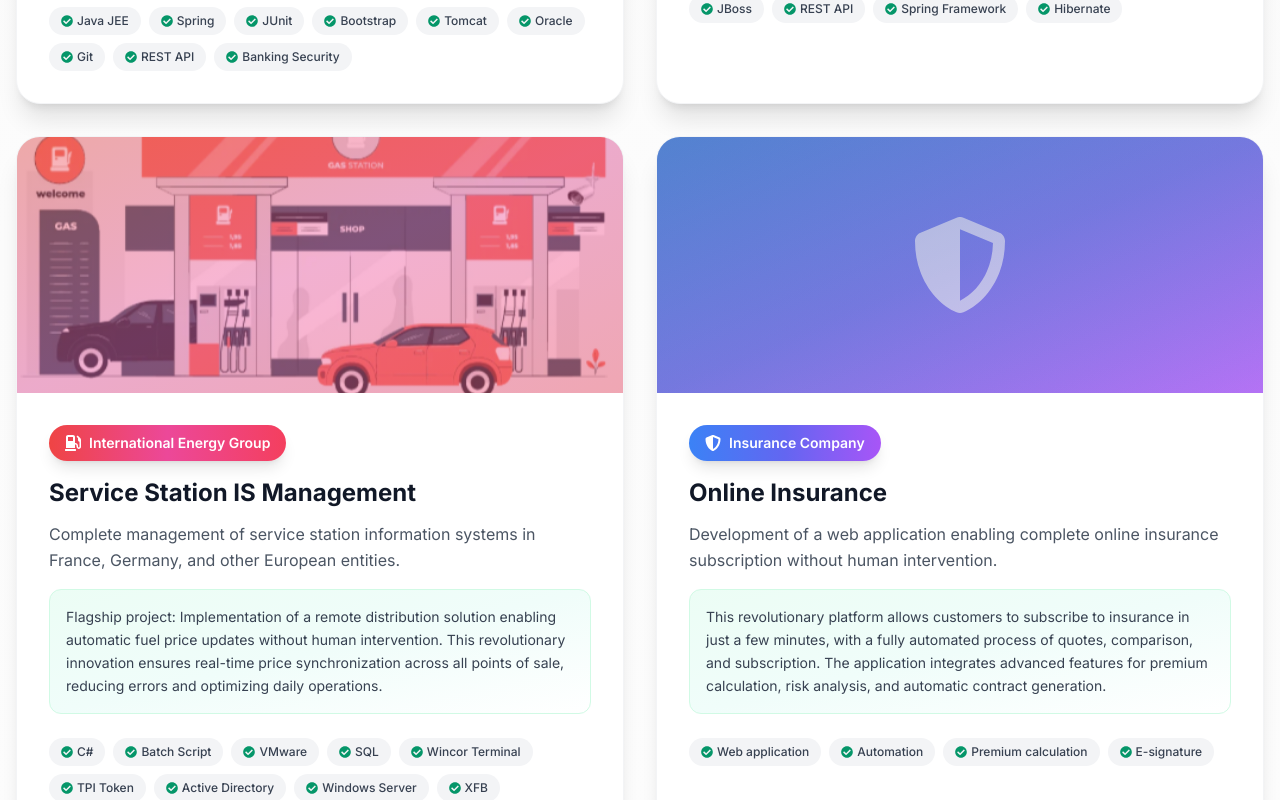
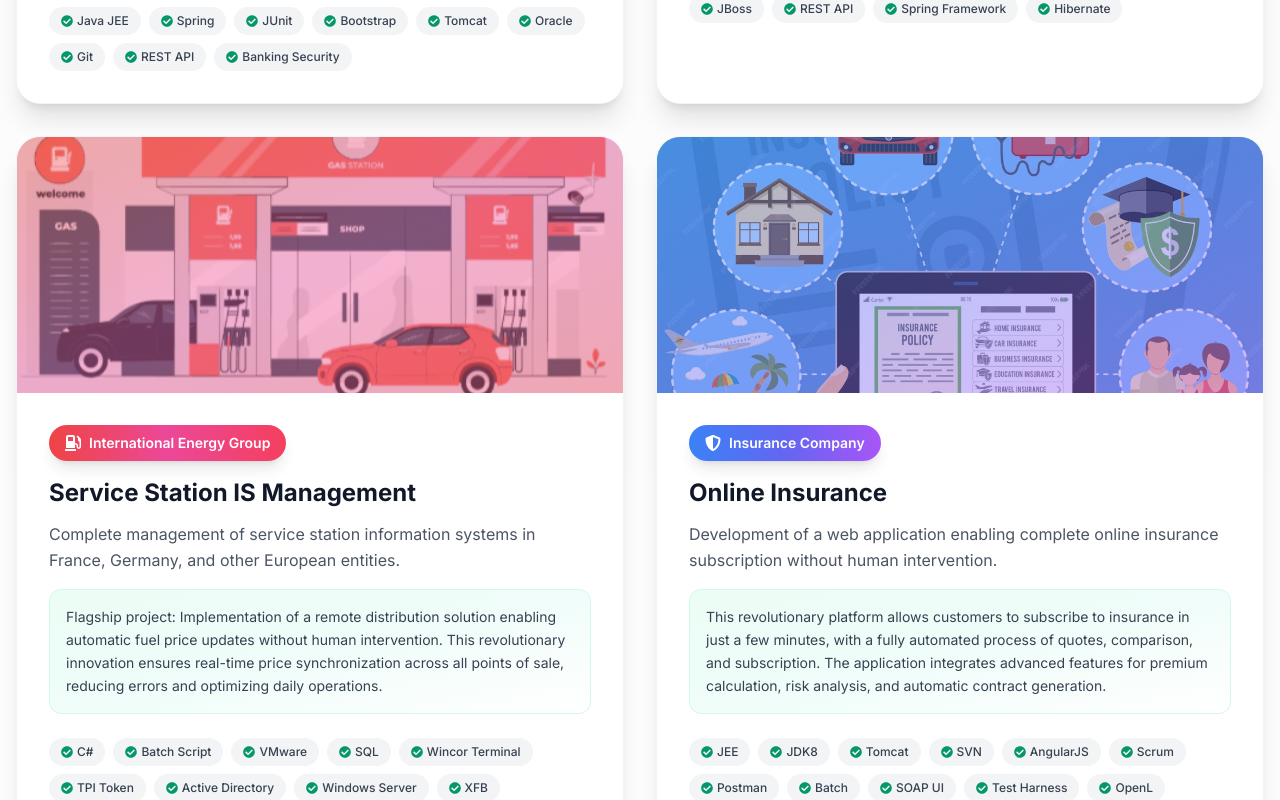
Before and after one commit to mhdaouda/gloriam-consulting, a Next.js app: page /en/projects in a window 1280 px wide. Shown: the part 1000-1800 px from the top of the page. Built offline with nearby package versions, Linux system fonts and the light colour scheme.

Commit message:
feat: Mettre à jour le projet assurance avec image et technologies détaillées

```diff
--- a/src/app/_translations/en.json
+++ b/src/app/_translations/en.json
@@ -201,8 +201,8 @@
         "client": "Insurance Company",
         "description": "Development of a web application enabling complete online insurance subscription without human intervention.",
         "details": "This revolutionary platform allows customers to subscribe to insurance in just a few minutes, with a fully automated process of quotes, comparison, and subscription. The application integrates advanced features for premium calculation, risk analysis, and automatic contract generation.",
-        "technologies": "Web application • Automation • Premium calculation • E-signature",
-        "image": "/images/projects/insurance.jpg"
+        "technologies": "JEE • JDK8 • Tomcat • SVN • AngularJS • Scrum • Postman • Batch • SOAP UI • Test Harness • OpenL • MySQL • TestingTools",
+        "image": "/images/projects/assurances.jpg"
       },
       {
         "title": "Banking Data Management",
--- a/src/app/_translations/fr.json
+++ b/src/app/_translations/fr.json
@@ -200,8 +200,8 @@
         "client": "Compagnie d'Assurance",
         "description": "Développement d'une application web permettant la souscription complète d'assurances en ligne, sans intervention humaine.",
         "details": "Cette plateforme révolutionnaire permet aux clients de souscrire une assurance en quelques minutes, avec un processus entièrement automatisé de devis, comparaison et souscription. L'application intègre des fonctionnalités avancées de calcul de primes, d'analyse de risques et de génération automatique de contrats.",
-        "technologies": "Application web • Automatisation • Calcul de primes • E-signature",
-        "image": "/images/projects/insurance.jpg"
+        "technologies": "JEE • JDK8 • Tomcat • SVN • AngularJS • Scrum • Postman • Batch • SOAP UI • Test Harness • OpenL • MySQL • TestingTools",
+        "image": "/images/projects/assurances.jpg"
       },
       {
         "title": "Gestion de Data Bancaire",
--- a/src/app/en/projects/page.tsx
+++ b/src/app/en/projects/page.tsx
@@ -97,7 +97,7 @@ export default function Projects() {
               >
                 {/* Image Section */}
                 <div className="relative h-64 overflow-hidden bg-gradient-to-br from-gray-100 to-gray-200">
-                  {project.image && (project.image.includes('construction.jpeg') || project.image.includes('paiements.png') || project.image.includes('StationService.png')) ? (
+                  {project.image && (project.image.includes('construction.jpeg') || project.image.includes('paiements.png') || project.image.includes('StationService.png') || project.image.includes('assurances.jpg')) ? (
                     <>
                       <Image
                         src={project.image}
--- a/src/app/fr/projects/page.tsx
+++ b/src/app/fr/projects/page.tsx
@@ -97,7 +97,7 @@ export default function Projects() {
               >
                 {/* Image Section */}
                 <div className="relative h-64 overflow-hidden bg-gradient-to-br from-gray-100 to-gray-200">
-                  {project.image && (project.image.includes('construction.jpeg') || project.image.includes('paiements.png') || project.image.includes('StationService.png')) ? (
+                  {project.image && (project.image.includes('construction.jpeg') || project.image.includes('paiements.png') || project.image.includes('StationService.png') || project.image.includes('assurances.jpg')) ? (
                     <>
                       <Image
                         src={project.image}
```
Also changed, not shown: public/images/projects/assurances.jpg (added).
